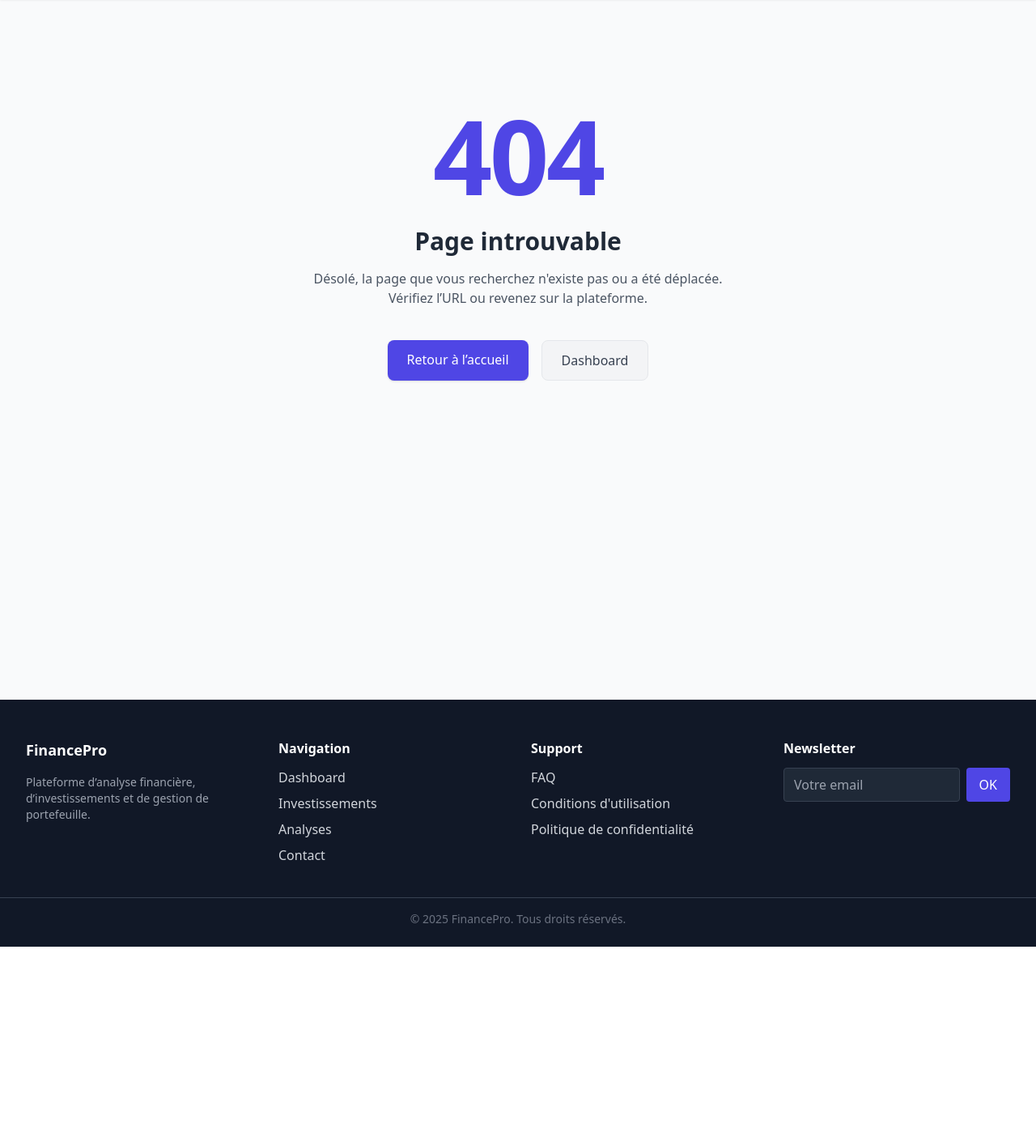
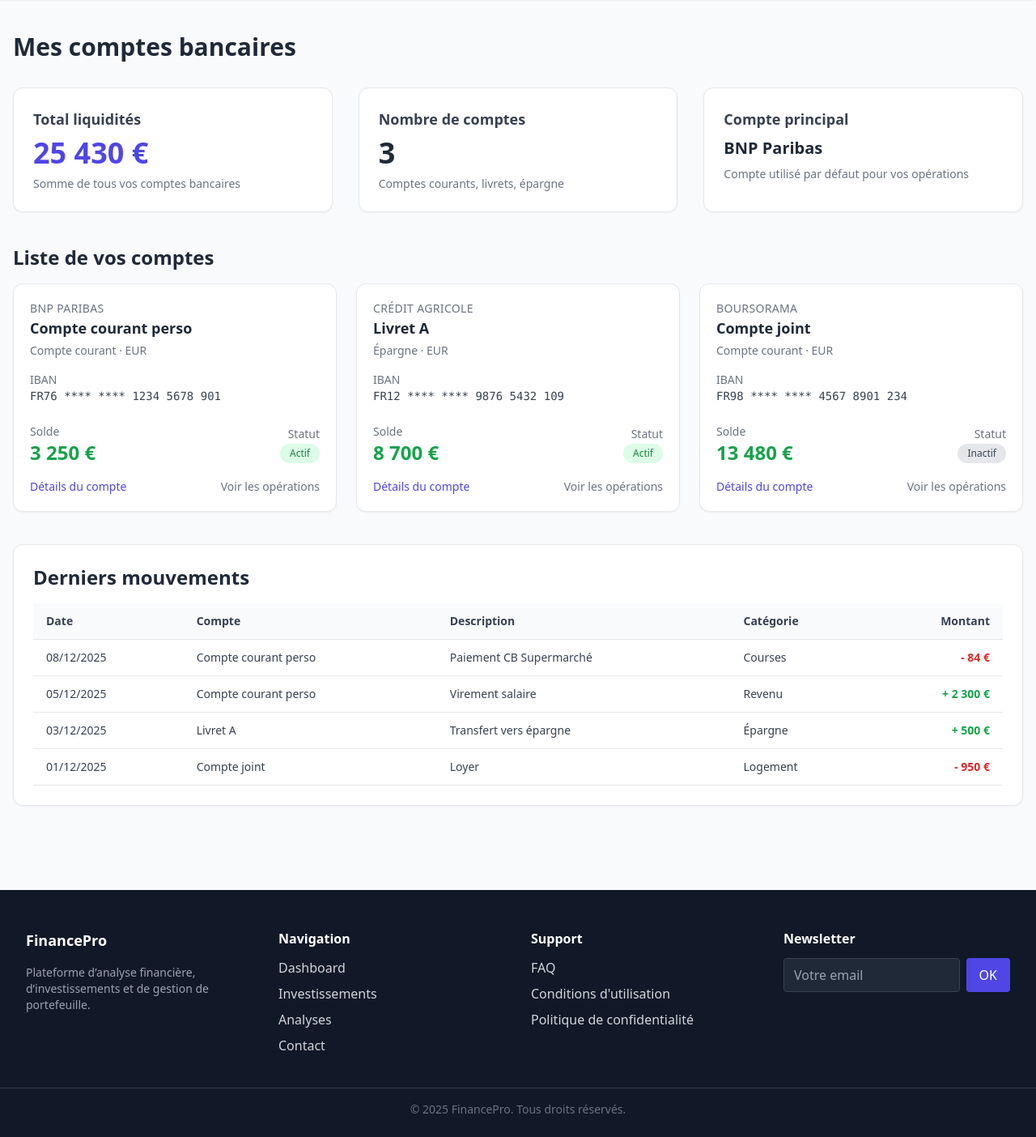
Before and after one commit to Charlxyz/finance-pro, a Flask app: page /bank-accounts in a window 1280 px wide. Shown: the part 65-1469 px from the top of the page at 81% size. Before the commit the page ends 1234 px from the top, so only its background shows below. Run offline with Flask 3, Linux system fonts and the light colour scheme; some libraries are stand-ins or nearby versions.

Commit message:
Ajout de la gestion des comptes bancaires : création des routes pour afficher la liste des comptes, les détails d'un compte et les opérations associées, ainsi que la mise à jour des templates correspondants.

```diff
--- a/app/routes/main.py
+++ b/app/routes/main.py
@@ -88,3 +88,171 @@ def edit_account():
         return redirect("/account")
 
     return render_template("edit_account.html", user=user)
+
+@main_bp.route("/bank-accounts")
+def comptes_bancaires():
+    # Simulation : ces données viendront plus tard de ta base SQL
+    accounts = [
+        {
+            "id": 1,
+            "bank_name": "BNP Paribas",
+            "label": "Compte courant perso",
+            "type": "Compte courant",
+            "currency": "EUR",
+            "iban_masked": "FR76 **** **** 1234 5678 901",
+            "balance": "3 250 €",
+            "balance_numeric": 3250,
+            "active": True,
+        },
+        {
+            "id": 2,
+            "bank_name": "Crédit Agricole",
+            "label": "Livret A",
+            "type": "Épargne",
+            "currency": "EUR",
+            "iban_masked": "FR12 **** **** 9876 5432 109",
+            "balance": "8 700 €",
+            "balance_numeric": 8700,
+            "active": True,
+        },
+        {
+            "id": 3,
+            "bank_name": "Boursorama",
+            "label": "Compte joint",
+            "type": "Compte courant",
+            "currency": "EUR",
+            "iban_masked": "FR98 **** **** 4567 8901 234",
+            "balance": "13 480 €",
+            "balance_numeric": 13480,
+            "active": False,
+        },
+    ]
+
+    summary = {
+        "total_balance": "25 430 €",
+        "count": len(accounts),
+        "main_bank": "BNP Paribas",
+    }
+
+    transactions = [
+        {
+            "date": "08/12/2025",
+            "account_label": "Compte courant perso",
+            "description": "Paiement CB Supermarché",
+            "category": "Courses",
+            "amount": "- 84 €",
+            "amount_numeric": -84,
+        },
+        {
+            "date": "05/12/2025",
+            "account_label": "Compte courant perso",
+            "description": "Virement salaire",
+            "category": "Revenu",
+            "amount": "+ 2 300 €",
+            "amount_numeric": 2300,
+        },
+        {
+            "date": "03/12/2025",
+            "account_label": "Livret A",
+            "description": "Transfert vers épargne",
+            "category": "Épargne",
+            "amount": "+ 500 €",
+            "amount_numeric": 500,
+        },
+        {
+            "date": "01/12/2025",
+            "account_label": "Compte joint",
+            "description": "Loyer",
+            "category": "Logement",
+            "amount": "- 950 €",
+            "amount_numeric": -950,
+        },
+    ]
+
+    return render_template(
+        "bank_accounts.html", accounts=accounts, summary=summary, transactions=transactions,)
+
+@main_bp.route("/bank-accounts/<int:account_id>")
+def compte_detail(account_id):
+
+    # Exemple de comptes simulés (à remplacer par ta base SQL plus tard)
+    accounts = {
+        1: {
+            "bank_name": "BNP Paribas",
+            "label": "Compte courant perso",
+            "type": "Compte courant",
+            "currency": "EUR",
+            "iban": "FR7612345678901234567890123",
+            "balance": "3 250 €",
+            "balance_numeric": 3250,
+            "active": True,
+        },
+        2: {
+            "bank_name": "Crédit Agricole",
+            "label": "Livret A",
+            "type": "Épargne",
+            "currency": "EUR",
+            "iban": "FR1298765432109876543210987",
+            "balance": "8 700 €",
+            "balance_numeric": 8700,
+            "active": True,
+        },
+        3: {
+            "bank_name": "Boursorama",
+            "label": "Compte joint",
+            "type": "Compte courant",
+            "currency": "EUR",
+            "iban": "FR9845678901234567890123456",
+            "balance": "13 480 €",
+            "balance_numeric": 13480,
+            "active": False,
+        }
+    }
+
+    # Récupère le compte correspondant à l'id
+    account = accounts.get(account_id)
+
+    if not account:
+        return "Compte introuvable", 404
+
+    # Transactions fictives (à filtrer plus tard par compte_id)
+    transactions = [
+        {"date": "05/12/2025", "description": "Salaire", "amount": "+ 2 300 €", "amount_numeric": 2300},
+        {"date": "06/12/2025", "description": "Restaurant", "amount": "- 42 €", "amount_numeric": -42},
+        {"date": "07/12/2025", "description": "Essence", "amount": "- 65 €", "amount_numeric": -65},
+    ]
+
+    return render_template("bank_accounts_detail.html", account=account, transactions=transactions)
+
+@main_bp.route("/bank-accounts/<int:account_id>/operations")
+def compte_operations(account_id):
+
+    # Exemple de comptes simulés (plus tard → SQL)
+    accounts = {
+        1: "Compte courant perso",
+        2: "Livret A",
+        3: "Compte joint"
+    }
+
+    account_label = accounts.get(account_id)
+
+    if not account_label:
+        return "Compte introuvable", 404
+
+    # Transactions fictives du compte sélectionné
+    operations = [
+        {"date": "08/12/2025", "category": "Courses", "desc": "Supermarché", "amount": "- 84 €", "amount_numeric": -84},
+        {"date": "07/12/2025", "category": "Essence", "desc": "Station Total", "amount": "- 65 €", "amount_numeric": -65},
+        {"date": "05/12/2025", "category": "Revenu", "desc": "Salaire", "amount": "+ 2 300 €", "amount_numeric": 2300},
+        {"date": "03/12/2025", "category": "Épargne", "desc": "Virement Livret A", "amount": "+ 250 €", "amount_numeric": 250},
+        {"date": "01/12/2025", "category": "Abonnement", "desc": "Netflix", "amount": "- 15 €", "amount_numeric": -15},
+    ]
+
+    # Résumé
+    summary = {
+        "total_ops": len(operations),
+        "total_in": sum(op["amount_numeric"] for op in operations if op["amount_numeric"] > 0),
+        "total_out": sum(op["amount_numeric"] for op in operations if op["amount_numeric"] < 0),
+    }
+
+    return render_template("bank_accounts_operation.html", account_id=account_id, account_label=account_label, operations=operations, summary=summary)
--- /dev/null
+++ b/app/templates/bank_accounts.html
@@ -0,0 +1,168 @@
+{% extends 'base.html' %}
+
+{% block title %}Mes comptes bancaires - FinancePro{% endblock %}
+
+{% block content %}
+
+<div class="max-w-7xl mx-auto px-4 py-10">
+
+    <!-- TITRE -->
+    <h1 class="text-3xl font-bold text-gray-800 mb-8">
+        Mes comptes bancaires
+    </h1>
+
+    <!-- RÉSUMÉ GLOBAL -->
+    <div class="grid grid-cols-1 md:grid-cols-3 gap-8 mb-10">
+
+        <!-- Total liquidités -->
+        <div class="bg-white border border-gray-200 rounded-xl shadow-sm p-6">
+            <h2 class="text-lg font-semibold text-gray-700 mb-2">Total liquidités</h2>
+            <p class="text-4xl font-bold text-indigo-600">
+                {{ summary.total_balance if summary else "25 430 €" }}
+            </p>
+            <p class="text-sm text-gray-500 mt-2">
+                Somme de tous vos comptes bancaires
+            </p>
+        </div>
+
+        <!-- Nombre de comptes -->
+        <div class="bg-white border border-gray-200 rounded-xl shadow-sm p-6">
+            <h2 class="text-lg font-semibold text-gray-700 mb-2">Nombre de comptes</h2>
+            <p class="text-4xl font-bold text-gray-800">
+                {{ summary.count if summary else "3" }}
+            </p>
+            <p class="text-sm text-gray-500 mt-2">
+                Comptes courants, livrets, épargne
+            </p>
+        </div>
+
+        <!-- Compte principal -->
+        <div class="bg-white border border-gray-200 rounded-xl shadow-sm p-6">
+            <h2 class="text-lg font-semibold text-gray-700 mb-2">Compte principal</h2>
+            <p class="text-xl font-semibold text-gray-800">
+                {{ summary.main_bank if summary else "BNP Paribas" }}
+            </p>
+            <p class="text-sm text-gray-500 mt-2">
+                Compte utilisé par défaut pour vos opérations
+            </p>
+        </div>
+
+    </div>
+
+    <!-- CARTES DES COMPTES -->
+    <h2 class="text-2xl font-semibold text-gray-800 mb-4">
+        Liste de vos comptes
+    </h2>
+
+    <div class="grid grid-cols-1 md:grid-cols-2 xl:grid-cols-3 gap-6 mb-10">
+
+        {% for account in accounts %}
+        <div class="bg-white border border-gray-200 rounded-xl shadow-sm p-5 flex flex-col justify-between">
+
+            <div class="mb-4">
+                <p class="text-sm text-gray-500 uppercase tracking-wide">
+                    {{ account.bank_name }}
+                </p>
+                <p class="text-lg font-semibold text-gray-800">
+                    {{ account.label }}
+                </p>
+                <p class="text-sm text-gray-500 mt-1">
+                    {{ account.type }} · {{ account.currency }}
+                </p>
+            </div>
+
+            <div class="mb-4">
+                <p class="text-sm text-gray-500">IBAN</p>
+                <p class="font-mono text-sm text-gray-700">
+                    {{ account.iban_masked }}
+                </p>
+            </div>
+
+            <div class="flex items-center justify-between mt-2">
+                <div>
+                    <p class="text-sm text-gray-500">Solde</p>
+                    <p class="text-2xl font-bold
+                        {% if account.balance_numeric >= 0 %}text-green-600{% else %}text-red-600{% endif %}">
+                        {{ account.balance }}
+                    </p>
+                </div>
+
+                <div class="text-right">
+                    <p class="text-sm text-gray-500">Statut</p>
+                    {% if account.active %}
+                        <span class="inline-flex items-center px-3 py-1 rounded-full text-xs font-medium bg-green-100 text-green-700">
+                            Actif
+                        </span>
+                    {% else %}
+                        <span class="inline-flex items-center px-3 py-1 rounded-full text-xs font-medium bg-gray-200 text-gray-700">
+                            Inactif
+                        </span>
+                    {% endif %}
+                </div>
+            </div>
+
+            <div class="mt-4 flex justify-between items-center">
+                <a href="/bank-accounts/{{ account.id }}" class="text-indigo-600 hover:underline text-sm">
+                    Détails du compte
+                </a>
+                <a href="/bank-accounts/{{ account.id }}/operations"
+                class="text-gray-500 hover:text-gray-700 text-sm">
+                    Voir les opérations
+                </a>
+            </div>
+
+        </div>
+        {% else %}
+        <p class="text-gray-600">Aucun compte bancaire enregistré pour le moment.</p>
+        {% endfor %}
+
+    </div>
+
+    <!-- DERNIERS MOUVEMENTS TOUS COMPTES -->
+    <div class="bg-white border border-gray-200 rounded-xl shadow-sm p-6">
+
+        <h2 class="text-2xl font-semibold text-gray-800 mb-4">
+            Derniers mouvements
+        </h2>
+
+        <div class="overflow-x-auto">
+            <table class="w-full text-left border-collapse">
+                <thead>
+                    <tr class="border-b bg-gray-50 text-gray-700 text-sm">
+                        <th class="py-3 px-4">Date</th>
+                        <th class="py-3 px-4">Compte</th>
+                        <th class="py-3 px-4">Description</th>
+                        <th class="py-3 px-4">Catégorie</th>
+                        <th class="py-3 px-4 text-right">Montant</th>
+                    </tr>
+                </thead>
+                <tbody class="text-gray-700 text-sm">
+
+                    {% for tx in transactions %}
+                    <tr class="border-b">
+                        <td class="py-3 px-4">{{ tx.date }}</td>
+                        <td class="py-3 px-4">{{ tx.account_label }}</td>
+                        <td class="py-3 px-4">{{ tx.description }}</td>
+                        <td class="py-3 px-4">{{ tx.category }}</td>
+                        <td class="py-3 px-4 text-right font-semibold
+                            {% if tx.amount_numeric >= 0 %}text-green-600{% else %}text-red-600{% endif %}">
+                            {{ tx.amount }}
+                        </td>
+                    </tr>
+                    {% else %}
+                    <tr>
+                        <td colspan="5" class="py-4 px-4 text-center text-gray-500">
+                            Aucun mouvement récent.
+                        </td>
+                    </tr>
+                    {% endfor %}
+
+                </tbody>
+            </table>
+        </div>
+
+    </div>
+
+</div>
+
+{% endblock %}
--- a/app/templates/components/footer.html
+++ b/app/templates/components/footer.html
@@ -15,7 +15,7 @@
       <h4 class="text-white font-semibold mb-3">Navigation</h4>
       <ul class="space-y-2">
         <li><a href="/dashboard" class="hover:text-indigo-400">Dashboard</a></li>
-        <li><a href="/investissements" class="hover:text-indigo-400">Investissements</a></li>
+        <li><a href="/invest" class="hover:text-indigo-400">Investissements</a></li>
         <li><a href="/analyses" class="hover:text-indigo-400">Analyses</a></li>
         <li><a href="/contact" class="hover:text-indigo-400">Contact</a></li>
       </ul>
```
Also changed, not shown: app/templates/bank_accounts_detail.html (added, +108 -0 lines), app/templates/bank_accounts_operation.html (added, +83 -0 lines).
